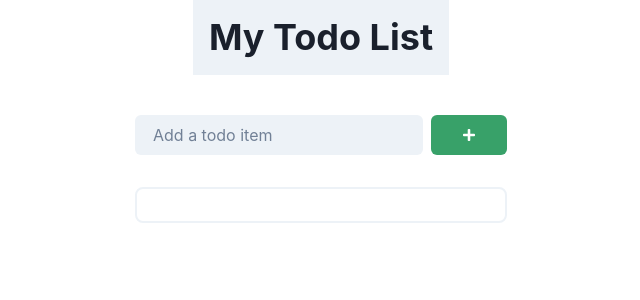
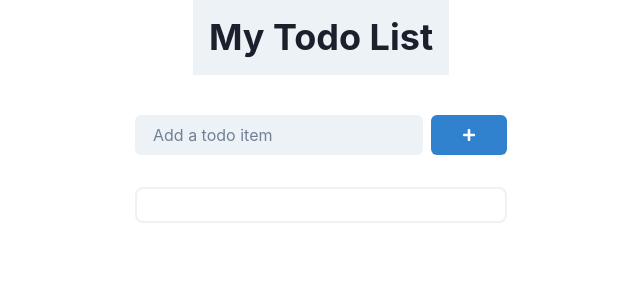
Before and after one commit to GPT-Engineer-App-Dev/goal-reminder, a React (Vite) app: page / in a window 1280 px wide. Shown: the top 300 px of the page, without its empty margins (319-959 px from the left). Built offline with nearby package versions, Linux system fonts and the light colour scheme.

Commit message:
Reverted to edit eb147aed-5a94-49cd-a737-ef82fa8f23cd: "- Added state to manage the current todo text and list of todos - Created an input field and submit button to add new todos - Displayed the list of todos - Added a Nav component for the page header"

```diff
--- a/src/pages/Index.jsx
+++ b/src/pages/Index.jsx
@@ -21,7 +21,7 @@ const Index = () => {
         <form onSubmit={handleSubmit}>
           <HStack>
             <Input variant="filled" placeholder="Add a todo item" value={todo} onChange={(e) => setTodo(e.target.value)} />
-            <Button colorScheme="green" type="submit" px={8}>
+            <Button colorScheme="blue" type="submit" px={8}>
               <FaPlus />
             </Button>
           </HStack>
```
